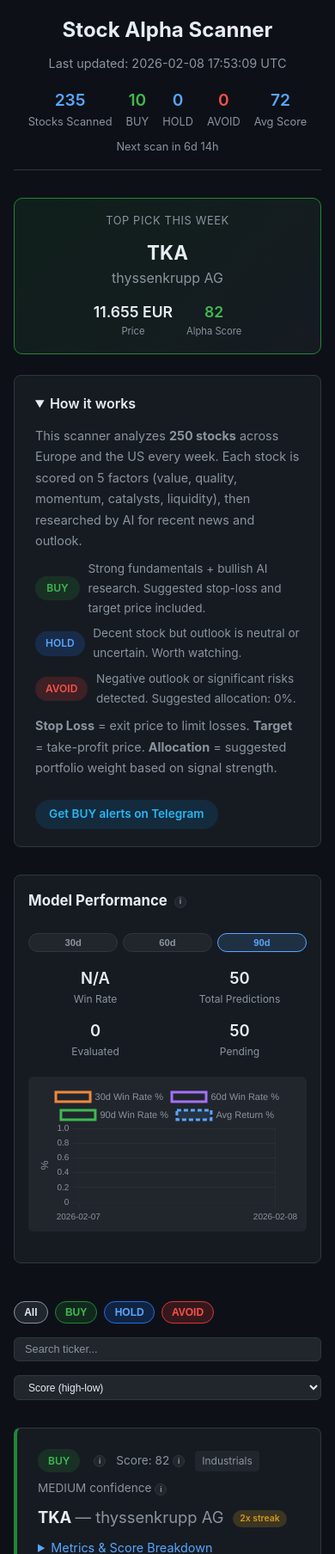
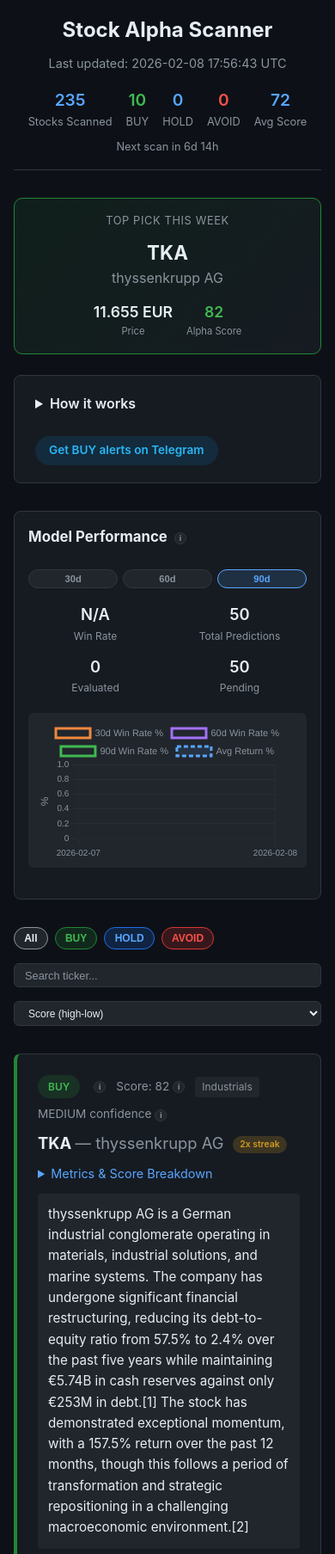
Before and after one commit to friso-kolkman/stock-alpha, a Flask app: page /results in a window 390 px wide; the page is wider, and only the part inside the window is pictured. Shown: the top 1807 px of that part at 86% size. Run offline with Flask 3, Linux system fonts and the light colour scheme.

Commit message:
Fix mobile: disable sticky filter bar, collapse how-it-works
Co-Authored-By: Claude Opus 4.6 <noreply@anthropic.com>

```diff
--- a/docs/index.html
+++ b/docs/index.html
@@ -934,6 +934,11 @@
             .hero-card .hero-ticker { font-size: 1.4rem; }
             .hero-card .hero-stats { gap: 1rem; }
 
+            .controls-bar {
+                position: static;
+                padding: 0 0 0.75rem;
+            }
+
             .search-input { width: 100%; }
 
             .card-grid { grid-template-columns: 1fr; }
@@ -1073,7 +1078,7 @@
         <header>
             <h1>Stock Alpha Scanner</h1>
             <p class="meta">
-                Last updated: 2026-02-08 17:53:09 UTC
+                Last updated: 2026-02-08 17:56:43 UTC
             </p>
             <div class="stats">
                 <div class="stat">
@@ -1125,7 +1130,7 @@
 
 
         <section class="how-it-works">
-            <details open>
+            <details id="how-details" open>
                 <summary>How it works</summary>
                 <div class="how-content">
                     <p>This scanner analyzes <strong>250 stocks</strong> across Europe and the US every week. Each stock is scored on 5 factors (value, quality, momentum, catalysts, liquidity), then researched by AI for recent news and outlook.</p>
@@ -3008,6 +3013,12 @@
         </footer>
     </div>
     <script>
+    /* Collapse "How it works" on mobile */
+    if (window.innerWidth <= 600) {
+        var hd = document.getElementById('how-details');
+        if (hd) hd.removeAttribute('open');
+    }
+
     /* Toggle tooltips on tap for touch devices */
     document.addEventListener('click', function(e) {
         var tip = e.target.closest('.info-tip');
```
Also changed, not shown: docs/data.json (+7 -7 lines), templates/dashboard.html (+12 -1 lines).
